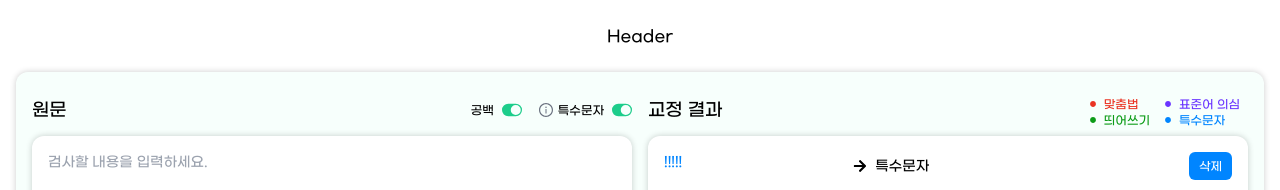
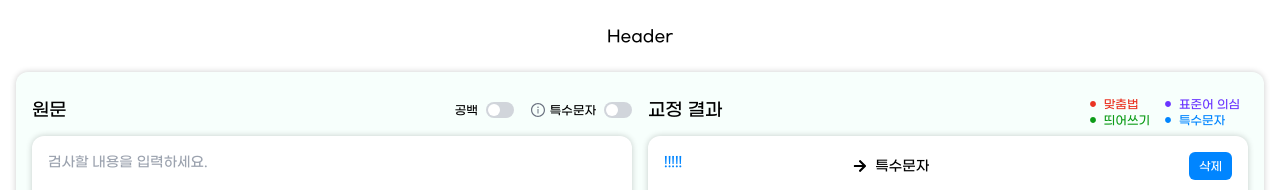
Before and after one commit to IntroMe-CareerHub/introme-client, a React (Vite) app: page /check in a window 1280 px wide. Shown: the top 190 px of the page. Built offline with nearby package versions, Linux system fonts and the light colour scheme.

Commit message:
[Design] Implement ToggleButton

```diff
--- /dev/null
+++ b/src/compoments/buttons/ToggleButton.tsx
@@ -0,0 +1,23 @@
+import { useState } from "react";
+
+export default function ToggleButton() {
+    const [isOn, setisOn] = useState(false);
+    const toggleHandler = () => {
+        setisOn(!isOn);
+    };
+
+    return (
+        <div>
+            <div
+                className={`relative cursor-pointer w-7 h-4 rounded-full
+                ${isOn ? "bg-main-1 transition-all duration-500" : "bg-gray-300"}`}
+                onClick={toggleHandler}
+            >
+                <div
+                    className={`absolute top-0.5 left-0.5 bg-white rounded-full transition-all duration-500 w-3 h-3
+                    ${isOn ? "left-3.5" : ""}`}
+                />
+            </div>
+        </div>
+    );
+}
--- a/src/pages/check/SpellCheck.tsx
+++ b/src/pages/check/SpellCheck.tsx
@@ -1,9 +1,9 @@
+import { useState } from "react";
 import { GrPowerReset } from "react-icons/gr";
 import { LuCopy } from "react-icons/lu";
-import { BsToggleOn } from "react-icons/bs";
 import { AiOutlineInfoCircle } from "react-icons/ai";
 import { FaArrowRight, FaCircle } from "react-icons/fa";
-import { useState } from "react";
+import ToggleButton from "../../compoments/buttons/ToggleButton.tsx";
 
 export default function SpellCheck() {
     const [showInfo, setShowInfo] = useState(false);
@@ -17,7 +17,7 @@ export default function SpellCheck() {
                         <div className="flex gap-4 justify-end items-center">
                             <div className="flex gap-2 justify-end items-center">
                                 <p className="text-xs">공백</p>
-                                <BsToggleOn size="20" color="#1DCD8B" />
+                                <ToggleButton />
                             </div>
                             <div className="flex gap-2 justify-end items-center">
                                 <div className="relative flex gap-1">
@@ -35,7 +35,7 @@ export default function SpellCheck() {
                                                 className="absolute z-0 border-l-8 border-r-8
                                                     border-b-8 border-transparent border-b-white
                                                     -bottom-2 left-0 before:filter drop-shadow"
-                                            ></div>
+                                            />
                                             <div className="absolute z-50 bg-white py-2 px-3 rounded-full shadow-toggle text-xs -bottom-10 -left-56">
                                                 <p className="text-nowrap">
                                                     ‘.’과 ‘,’를 제외한 모든 특수문자는 제거됩니다.
@@ -44,7 +44,7 @@ export default function SpellCheck() {
                                         </>
                                     )}
                                 </div>
-                                <BsToggleOn size="20" color="#1DCD8B" />
+                                <ToggleButton />
                             </div>
                         </div>
                     </div>
```
